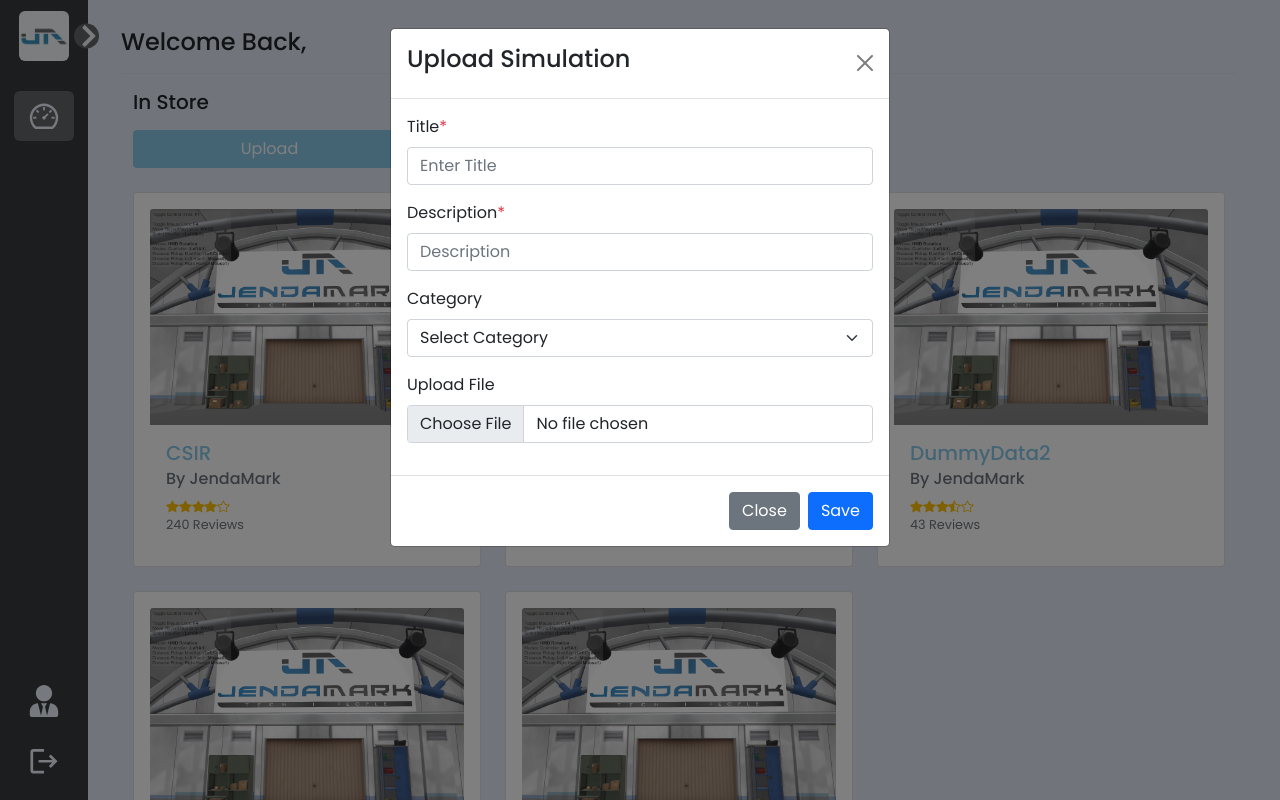
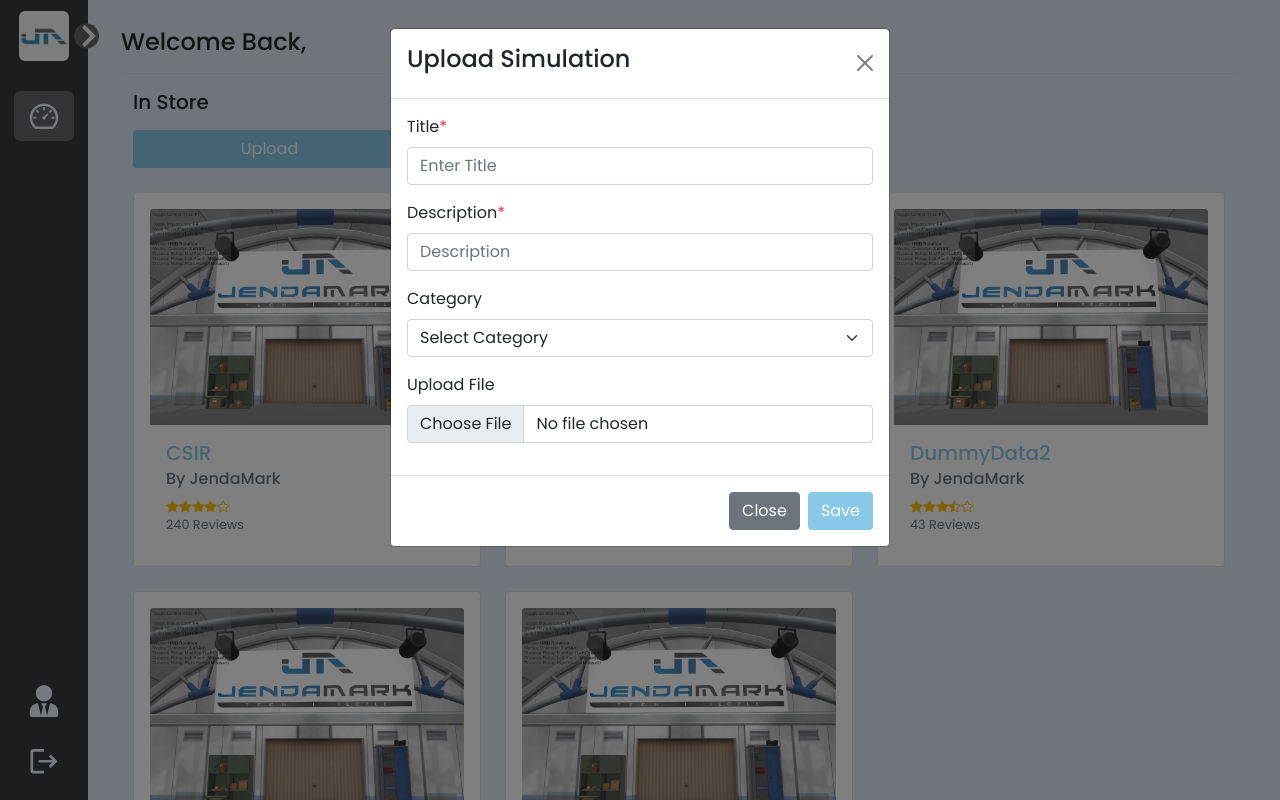
Before and after one commit to DeepakNagarkoti/odinvr_web, a React (Create React App) app: page / in a window 1280 px wide. Both pictures are taken after a click on the button "Upload". Shown: the top 800 px of the page. Built offline with nearby package versions, Linux system fonts and the light colour scheme.

Commit message:
little tweaks in UI

```diff
--- a/src/components/RightCard/index.jsx
+++ b/src/components/RightCard/index.jsx
@@ -98,7 +98,7 @@ const RightCard = (props) =>{
                     </div>
                     <div className="card-body">
                          <div className="row">
-                             <div className="col-4">
+                             <div className="col-6">
                                 <div className="row mx-0">
                                     <div className="col-3">
                                         <BiPackage className="text-dark"/>
--- a/src/components/UploadModal/index.jsx
+++ b/src/components/UploadModal/index.jsx
@@ -99,7 +99,7 @@ const UploadModal = (props) =>{
         <Modal.Footer>
             <button className="btn btn-secondary" type="button" data-bs-dismiss="modal" onClick={modalShowCallBack}>Close</button>
             {/* <button type="submit" className="btn btn-primary" onClick={modalShowCallBack}>Save </button> */}
-            <button type="submit" className="btn btn-primary" onClick={formSubmission} >Save </button>
+            <button type="submit" className="btn app-btn" onClick={formSubmission} >Save </button>
         </Modal.Footer>
     </Modal>
     );
```
